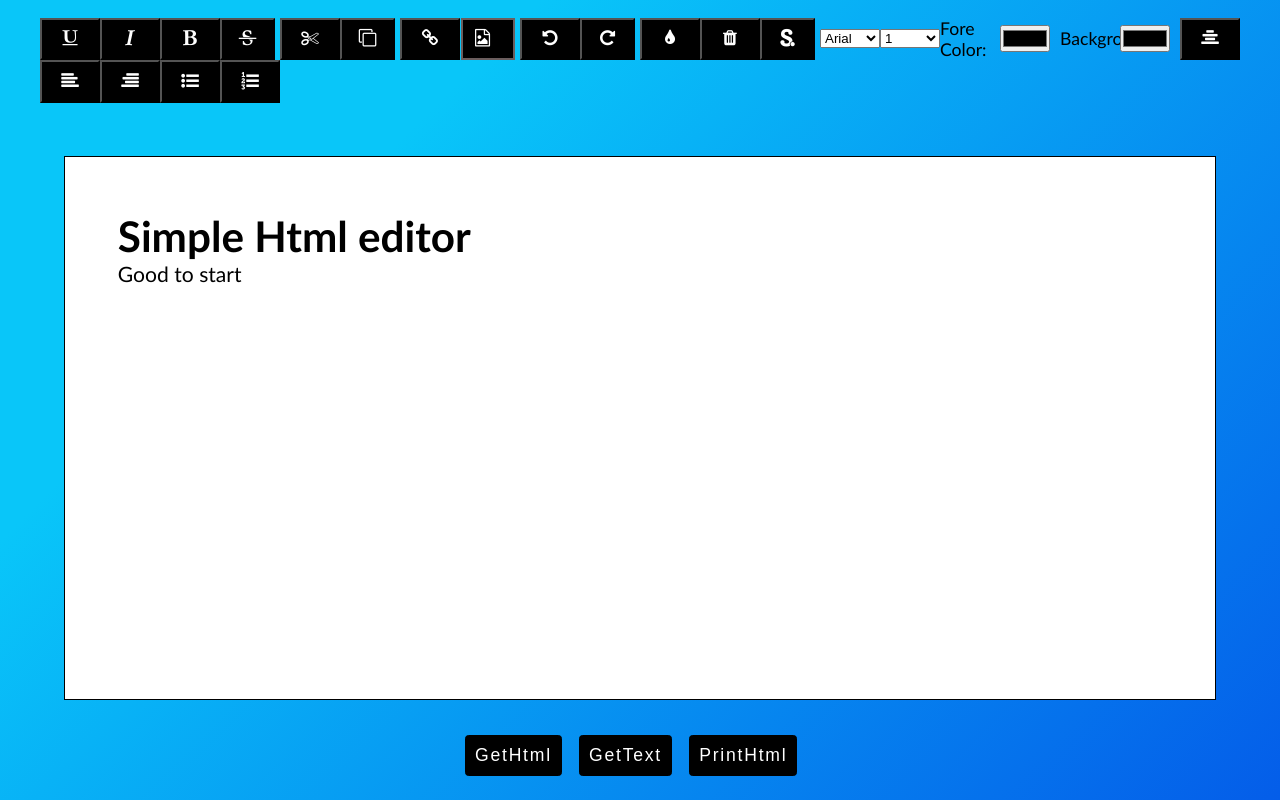
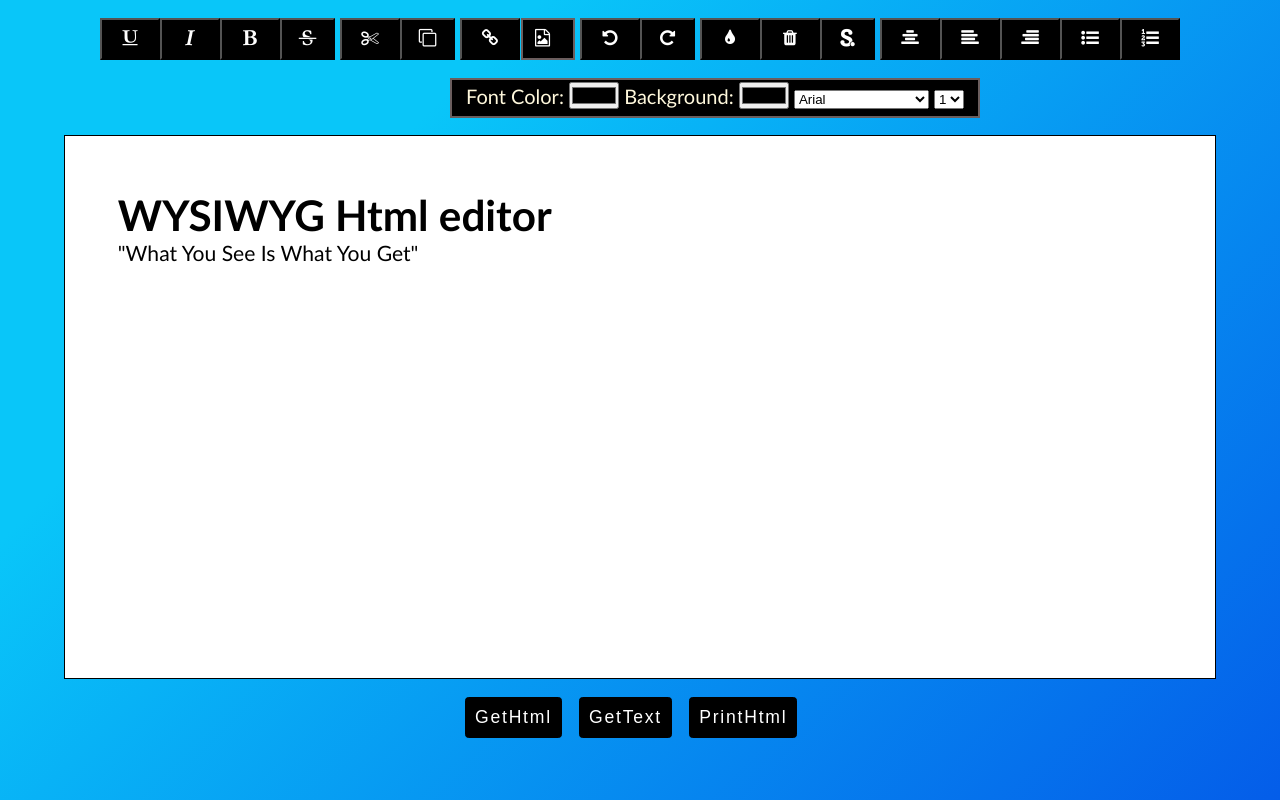
Before and after one commit to Mitali-laroia/WYSIWYG-Editor, a plain HTML site: page index.html in a window 1280 px wide. Drawn offline with Linux system fonts and the light colour scheme.

Commit message:
Design modified

```diff
--- a/index.html
+++ b/index.html
@@ -51,30 +51,8 @@
         <button class="tool-items fa fa-scribd" onclick="document.execCommand('selectAll',false,'')"  style="margin-right: 5px;"></button>
 
 
-        <select onchange="document.execCommand('fontName', false, this.value);">
-        <option value="Arial"> Arial</option>
-        <option value="Comic Sans MS">Comic Sans MS</option>
-        <option value="Courier">Courier</option>
-        <option value="Georgia">Georgia</option>
-        <option value="Tahoma">Tahoma</option>
-        <option value="Times New Roman">Times New Roman</option>
-        <option value="Verdana"> Verdana</option>
-        </select>
 
 
-        <select onchange="document.execCommand('fontSize', false,this.value);">
-          <option value="1"> 1</option>
-          <option value="2">2</option>
-          <option value="3">3</option>
-          <option value="4">4</option>
-          <option value="5">5</option>
-          <option value="6">6</option>
-          <option value="7"> 7</option>
-          </select>
-
-
-          Fore Color: <input type="color" id="mycolor" onchange="document.execCommand('foreColor',false,this.value);">
-          Background: <input type="color" onchange="document.execCommand('hiliteColor',false,this.value);">
         <!-- Justify -->
 
         <button class="tool-items fa fa-align-center" onclick="document.execCommand('justifyCenter',false,'')"></button>
@@ -87,10 +65,35 @@
 
       </div>
 
+      <div class="extra">
+      Font Color: <input type="color"onchange="document.execCommand('foreColor',false,this.value);">
+      Background: <input type="color" onchange="document.execCommand('hiliteColor',false,this.value);">
+
+      <select onchange="document.execCommand('fontName', false, this.value);">
+        <option value="Arial"> Arial</option>
+        <option value="Comic Sans MS">Comic Sans MS</option>
+        <option value="Courier">Courier</option>
+        <option value="Georgia">Georgia</option>
+        <option value="Tahoma">Tahoma</option>
+        <option value="Times New Roman">Times New Roman</option>
+        <option value="Verdana"> Verdana</option>
+        </select>
+
+
+        <select onchange="document.execCommand('fontSize', false,this.value);" style="margin-top: 10px;">
+          <option value="1"> 1</option>
+          <option value="2">2</option>
+          <option value="3">3</option>
+          <option value="4">4</option>
+          <option value="5">5</option>
+          <option value="6">6</option>
+          <option value="7"> 7</option>
+          </select>
+      </div>
       <div class="center">
         <div class="editor" contenteditable>
-          <h1>Simple Html editor</h1>
-          <p>Good to start</p>
+          <h1>WYSIWYG Html editor</h1>
+          <p>"What You See Is What You Get"</p>
         </div>
       </div>
 
@@ -98,8 +101,7 @@
 
         <button class="sai btn">GetHtml</button>
         <button class="getText btn">GetText</button>
-        <button class="btn
-    print" onclick="printMe()">PrintHtml</button>
+        <button class="btn print" onclick="printMe()">PrintHtml</button>
       </div>
 
 
--- a/style.css
+++ b/style.css
@@ -48,6 +48,8 @@ body{
    width:90vw;
    height: 68vh;
    margin: 2rem;
+   margin-bottom: 1rem;
+   margin-top: 1rem;
    padding: 3rem;
    font-size: 1.2rem;
   /* box-shadow: 0 .1rem .4rem black;*/
@@ -57,6 +59,18 @@ body{
    box-shadow: grey 1px;
 }
 
+.extra{
+    background-color: black;
+    color: cornsilk;
+    font-size: 20px;
+    margin-left: 450px;
+    height: 40px;
+    width: 530px;
+    text-align: center;
+    margin-top: auto;
+    border: 2px solid #6b5e5e;
+}
+
 .getcontent{
    white-space: pre;
    width: 80vw;
@@ -64,7 +78,7 @@ body{
    overflow: auto;
    padding: 1rem;
    display: none;
-   margin-top: 1rem;
+   /*margin-top: 0.1rem;*/
    box-shadow: .1rem .1rem .5rem rgb(255, 255, 255);
    border: 1px solid rgb(0, 0, 0);
 }
@@ -103,3 +117,7 @@ label {
    margin-left: 0.04rem;
    padding-left:.7rem
 }
+
+.center{
+    margin-top: 0px;
+}
```
